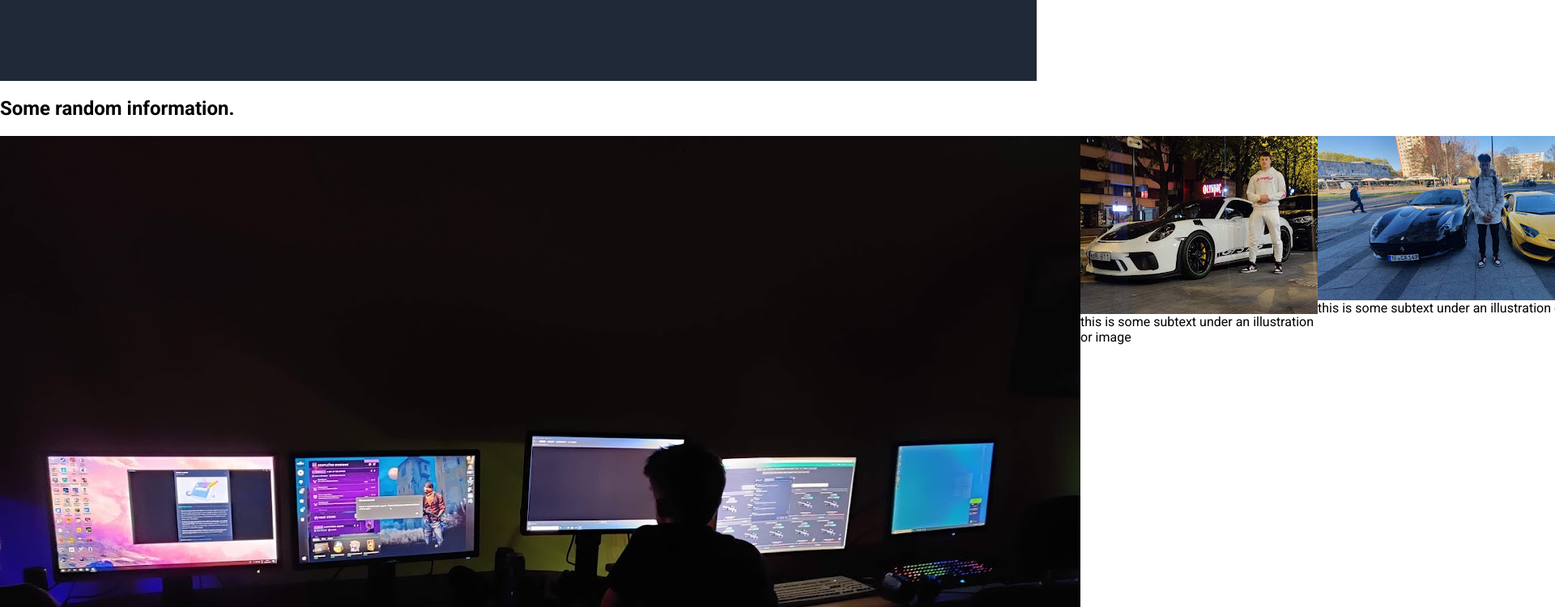
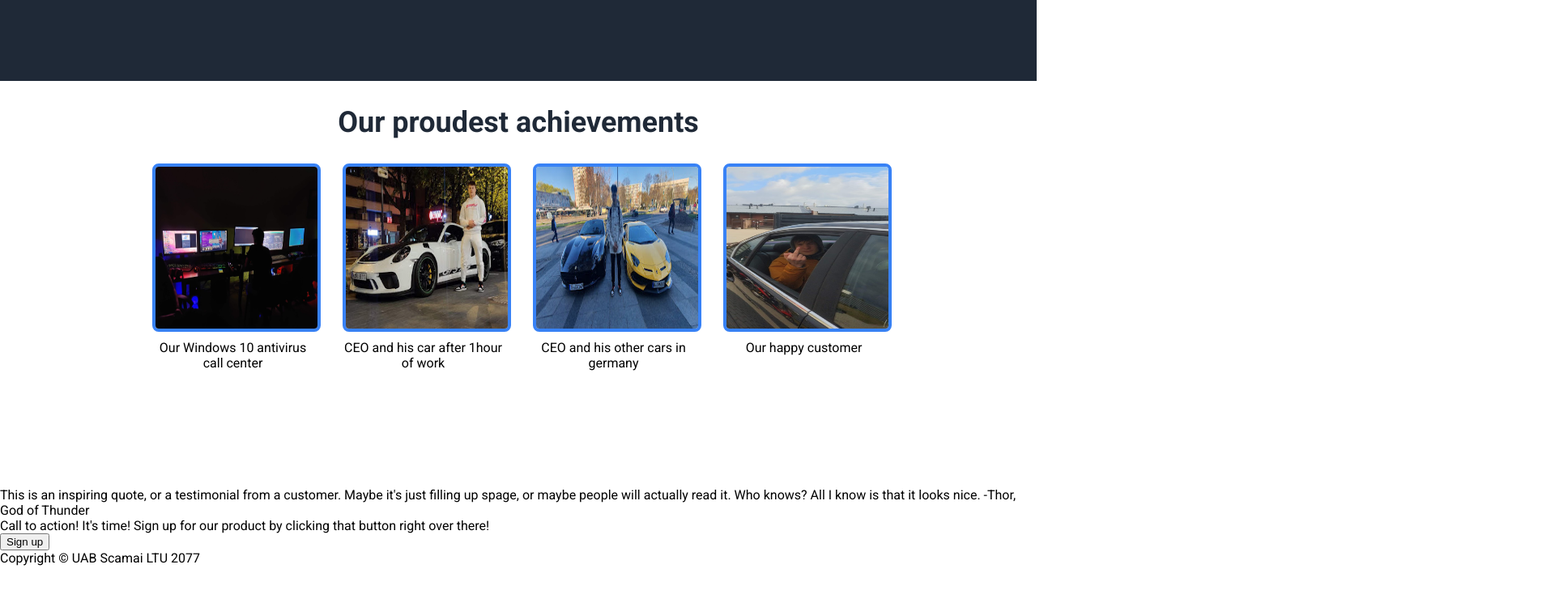
Before and after one commit to MykolasMi/Landing_Page-Odin-Project, a plain HTML site: page index.html in a window 1280 px wide. Shown: the part 500-1250 px from the top of the page at 81% size, 1920 px wide, since content can reach past the window. After the commit the page ends 1199 px from the top, so only its background shows below. Drawn offline with Linux system fonts and the light colour scheme.

Commit message:
Finish css card section

```diff
--- a/index.html
+++ b/index.html
@@ -33,23 +33,23 @@
     </div>
 
     <div class="content-two">
-    <h2>Some random information.</h2>
+    <h2>Our proudest achievements</h2>
     <div class="cards">
             <div class="card">
             <img src="./img/card1.jpg" alt="Headquarter picture">
-            <a>this is some subtext under an illustration or image</a>
+            <a>Our Windows 10 antivirus call center</a>
         </div>
         <div class="card">
             <img src="./img/card2.jpg" alt="Owner and his car">
-            <a>this is some subtext under an illustration or image</a>
+            <a>CEO and his car after 1hour of work</a>
         </div>
         <div class="card">
             <img src="./img/card3.jpg" alt="Owner and his two cars">
-            <a>this is some subtext under an illustration or image</a>
+            <a>CEO and his other cars in germany</a>
         </div>
         <div class="card">
             <img src="./img/card4.jpg" alt="Happy customer">
-            <a>this is some subtext under an illustration or image</a>
+            <a>Our happy customer</a>
         </div>
     </div>
     </div>
--- a/style.css
+++ b/style.css
@@ -98,18 +98,30 @@ body {
 }
 
 .content-two h2 {
-    justify-content: center;
+    text-align: center;
+    font-size: 36px;
+    font-weight: bolder;
+    color: #1F2937;
 }
 
 .cards {
     display: flex;
+    justify-content: center;
+    gap: 35px;
 }
 
 .card {
     display: flex;
     flex-direction: column;
+    width: 200px;
+    height: 400px;
+    text-align: center;
+    gap: 10px;
 }
 
 .card img {
-    size: 150px 150px;
+    height: 200px;
+    width: 200px;
+    border-radius: 8px;
+    border: 4px solid #3882F6 ;
 }
```
